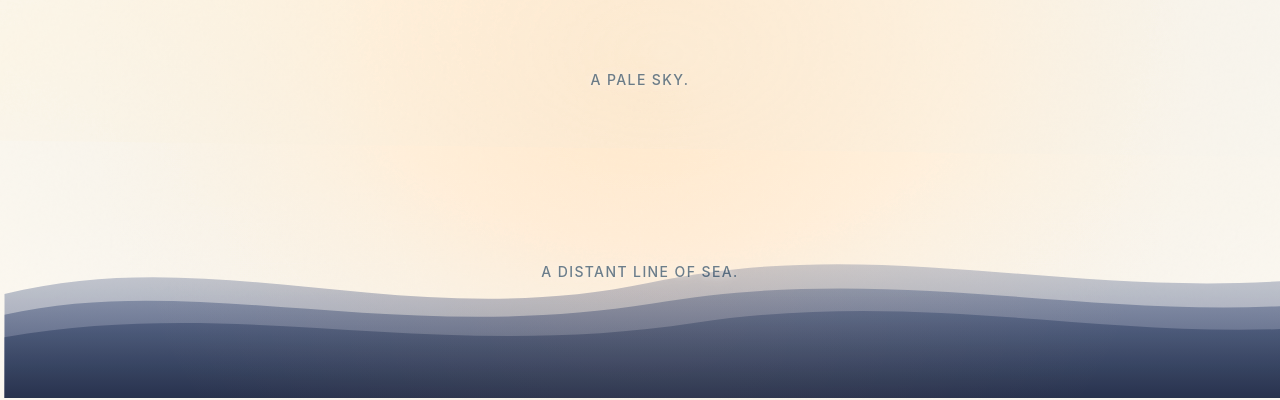
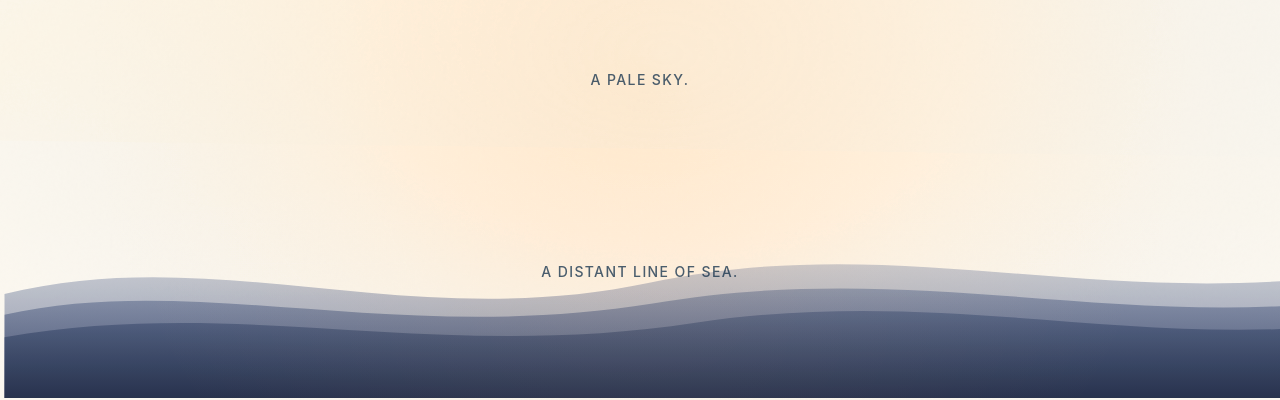
Before and after one commit to rajeshceg3/Tangier, a React (Vite) app: page / in a window 1280 px wide. Shown: the part 250-650 px from the top of the page. Built offline with nearby package versions, Linux system fonts and the light colour scheme.

Commit message:
Ink over glow: readable type against the scene, no chalk outline (#21)

```diff
--- a/src/components/NarrativeOverlay.jsx
+++ b/src/components/NarrativeOverlay.jsx
@@ -34,21 +34,19 @@ const NarrativeItem = ({ item, isScrolling, lingerMs, onHoverChange }) => {
   const style = {
     top: `${item.position * 100}%`,
     textAlign: item.alignment === 'center' ? 'center' : 'left',
-    // A breath of paper behind the ink, so the poem reads over water or sky.
-    textShadow: '0 0 16px rgba(255,252,244,0.9), 0 0 4px rgba(255,252,244,0.95)',
   };
 
   const hasAnnotation = !!item.annotation;
 
   const baseClasses =
-    item.type === 'faint' ? 'text-sm text-[#123a5c] tracking-widest uppercase font-medium' :
+    item.type === 'faint' ? 'text-sm text-[#0e2f4c] tracking-widest uppercase font-medium' :
     item.type === 'marginalia' ? 'text-xs text-muted-indigo italic border-l-2 border-soft-dusk-amber pl-4' :
     item.type === 'heading' ? 'text-2xl text-muted-indigo font-medium tracking-[0.2em] uppercase' :
     item.type === 'emphasis' ? 'text-xl text-muted-indigo font-semibold leading-relaxed' :
     'text-lg text-muted-indigo font-normal leading-relaxed'; // body
 
   // Target opacity based on type (removed opacity classes from baseClasses to control here)
-  const targetOpacity = item.type === 'faint' ? 0.6 :
+  const targetOpacity = item.type === 'faint' ? 0.75 :
                         item.type === 'marginalia' ? 0.7 :
                         item.type === 'emphasis' ? 1 : 1;
 
--- a/src/components/PresenceFieldNote.jsx
+++ b/src/components/PresenceFieldNote.jsx
@@ -19,11 +19,11 @@ export default function PresenceFieldNote({ lingerMs, zone }) {
       {shouldShow && (
         <Motion.div
           initial={{ opacity: 0 }}
-          animate={{ opacity: 0.55 }}
+          animate={{ opacity: 0.65 }}
           exit={{ opacity: 0 }}
           transition={{ duration: 2, ease: 'easeOut' }}
           className="fixed bottom-[calc(1.5rem+env(safe-area-inset-bottom,0px))] left-0 right-0 mx-auto w-fit max-w-[86vw] z-40 text-center text-[10px] uppercase tracking-[0.28em] text-[#12355a] pointer-events-none"
-          style={{ textShadow: '0 0 12px rgba(255,252,244,0.95), 0 0 4px rgba(255,252,244,0.9)' }}
+
         >
           {note}
         </Motion.div>
```
